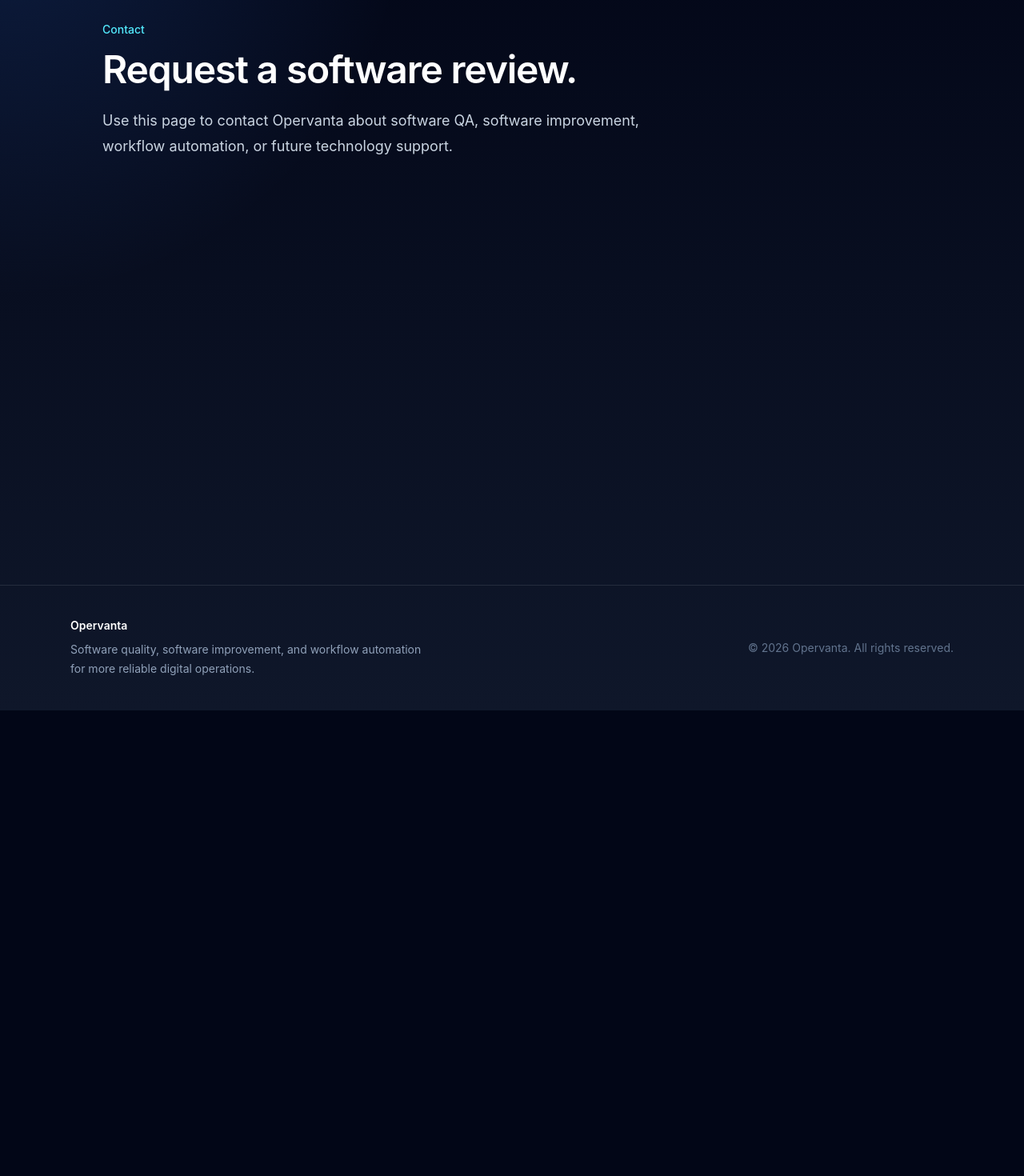
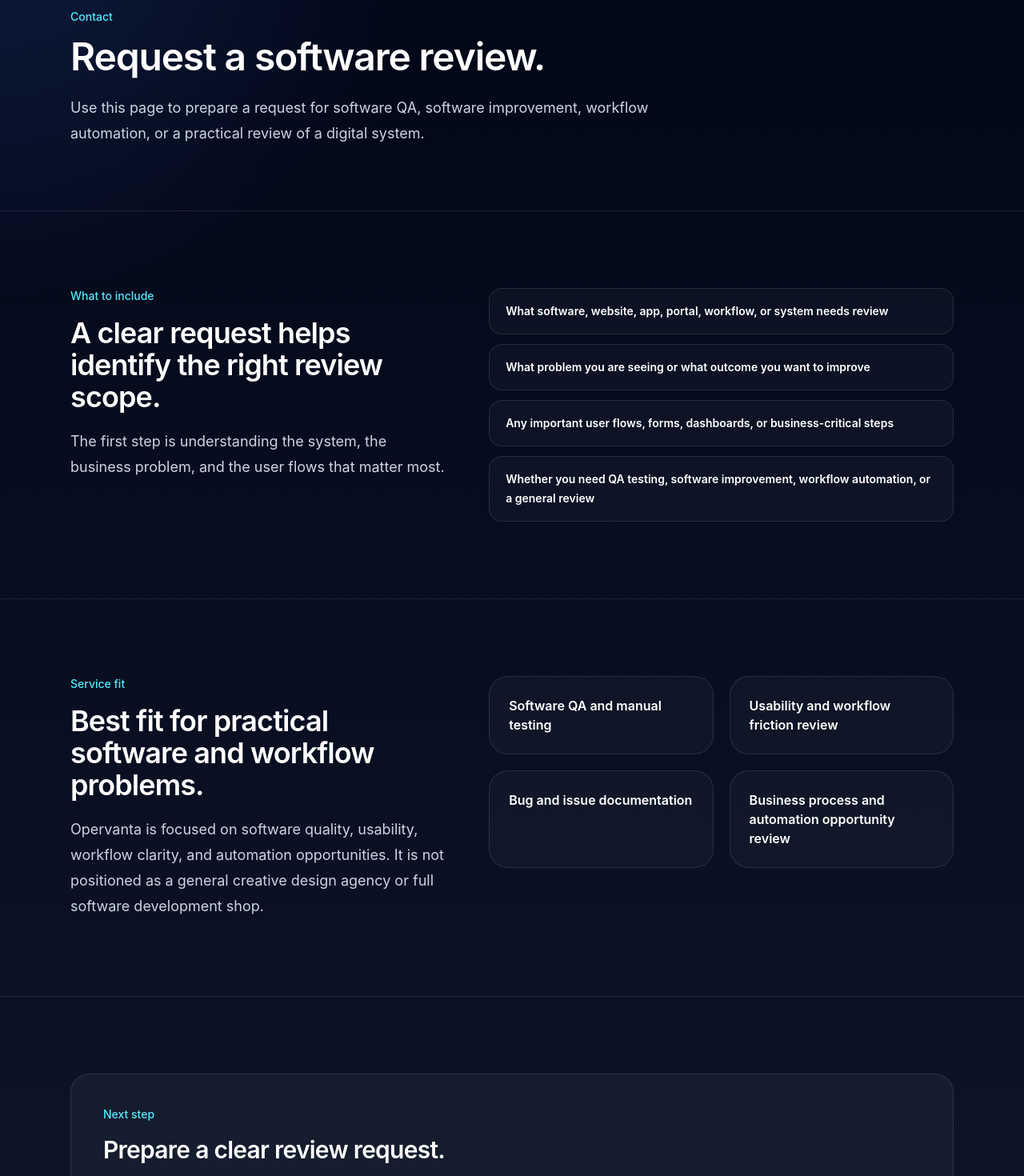
Before and after one commit to Ben-Tor/opervanta-website, a SvelteKit app: page /contact in a window 1280 px wide. Shown: the part 140-1610 px from the top of the page at 80% size. Before the commit the page ends 1028 px from the top, so only its background shows below. Built offline with nearby package versions, Linux system fonts and the light colour scheme.

Commit message:
Build contact page foundation

```diff
--- a/src/routes/contact/+page.svelte
+++ b/src/routes/contact/+page.svelte
@@ -1,22 +1,117 @@
+<script lang="ts">
+	import Container from '$lib/components/ui/Container.svelte';
+
+	const requestItems = [
+		'What software, website, app, portal, workflow, or system needs review',
+		'What problem you are seeing or what outcome you want to improve',
+		'Any important user flows, forms, dashboards, or business-critical steps',
+		'Whether you need QA testing, software improvement, workflow automation, or a general review'
+	];
+
+	const fitItems = [
+		'Software QA and manual testing',
+		'Usability and workflow friction review',
+		'Bug and issue documentation',
+		'Business process and automation opportunity review'
+	];
+</script>
+
 <svelte:head>
 	<title>Contact | Opervanta</title>
 	<meta
 		name="description"
-		content="Contact Opervanta to request a software review or discuss software quality and automation needs."
+		content="Contact Opervanta to request a software review or discuss software quality, software improvement, and workflow automation needs."
 	/>
 </svelte:head>
 
-<main class="min-h-screen px-6 py-24">
-	<section class="mx-auto max-w-5xl">
-		<p class="mb-4 text-sm font-medium text-cyan-300">Contact</p>
+<main>
+	<section class="border-b border-white/10 py-20">
+		<Container>
+			<p class="mb-4 text-sm font-medium text-cyan-300">Contact</p>
 
-		<h1 class="max-w-3xl text-4xl font-semibold tracking-tight text-white sm:text-5xl">
-			Request a software review.
-		</h1>
+			<h1 class="max-w-4xl text-4xl font-semibold tracking-tight text-white sm:text-5xl">
+				Request a software review.
+			</h1>
 
-		<p class="mt-6 max-w-2xl text-lg leading-8 text-slate-300">
-			Use this page to contact Opervanta about software QA, software improvement, workflow
-			automation, or future technology support.
-		</p>
+			<p class="mt-6 max-w-3xl text-lg leading-8 text-slate-300">
+				Use this page to prepare a request for software QA, software improvement, workflow
+				automation, or a practical review of a digital system.
+			</p>
+		</Container>
 	</section>
+
+	<section class="border-b border-white/10 py-24">
+		<Container>
+			<div class="grid gap-12 lg:grid-cols-[0.9fr_1.1fr] lg:items-start">
+				<div>
+					<p class="mb-4 text-sm font-medium text-cyan-300">What to include</p>
+
+					<h2 class="text-3xl font-semibold tracking-tight text-white sm:text-4xl">
+						A clear request helps identify the right review scope.
+					</h2>
+
+					<p class="mt-5 text-lg leading-8 text-slate-300">
+						The first step is understanding the system, the business problem, and the user flows
+						that matter most.
+					</p>
+				</div>
+
+				<div class="grid gap-3">
+					{#each requestItems as item}
+						<div class="rounded-2xl border border-white/10 bg-white/[0.03] px-5 py-4">
+							<p class="text-sm font-semibold leading-6 text-white">{item}</p>
+						</div>
+					{/each}
+				</div>
+			</div>
+		</Container>
+	</section>
+
+	<section class="border-b border-white/10 py-24">
+		<Container>
+			<div class="grid gap-12 lg:grid-cols-[0.9fr_1.1fr] lg:items-start">
+				<div>
+					<p class="mb-4 text-sm font-medium text-cyan-300">Service fit</p>
+
+					<h2 class="text-3xl font-semibold tracking-tight text-white sm:text-4xl">
+						Best fit for practical software and workflow problems.
+					</h2>
+
+					<p class="mt-5 text-lg leading-8 text-slate-300">
+						Opervanta is focused on software quality, usability, workflow clarity, and
+						automation opportunities. It is not positioned as a general creative design agency
+						or full software development shop.
+					</p>
+				</div>
+
+				<div class="grid gap-5 sm:grid-cols-2">
+					{#each fitItems as item}
+						<article class="rounded-3xl border border-white/10 bg-white/[0.03] p-6">
+							<h3 class="text-base font-semibold text-white">{item}</h3>
+						</article>
+					{/each}
+				</div>
+			</div>
+		</Container>
+	</section>
+
+	<section class="py-24">
+	<Container>
+		<div class="rounded-3xl border border-white/10 bg-white/[0.04] p-8 sm:p-10">
+			<div class="max-w-3xl">
+				<p class="mb-4 text-sm font-medium text-cyan-300">Next step</p>
+
+				<h2 class="text-3xl font-semibold tracking-tight text-white">
+					Prepare a clear review request.
+				</h2>
+
+				<p class="mt-4 text-base leading-7 text-slate-300">
+					Include the system or workflow you want reviewed, the issue you are seeing, and the
+					business outcome you want to improve. A connected contact form will be added in a
+					later implementation step.
+				</p>
+			</div>
+		</div>
+	</Container>
+</section>
 </main>
```
